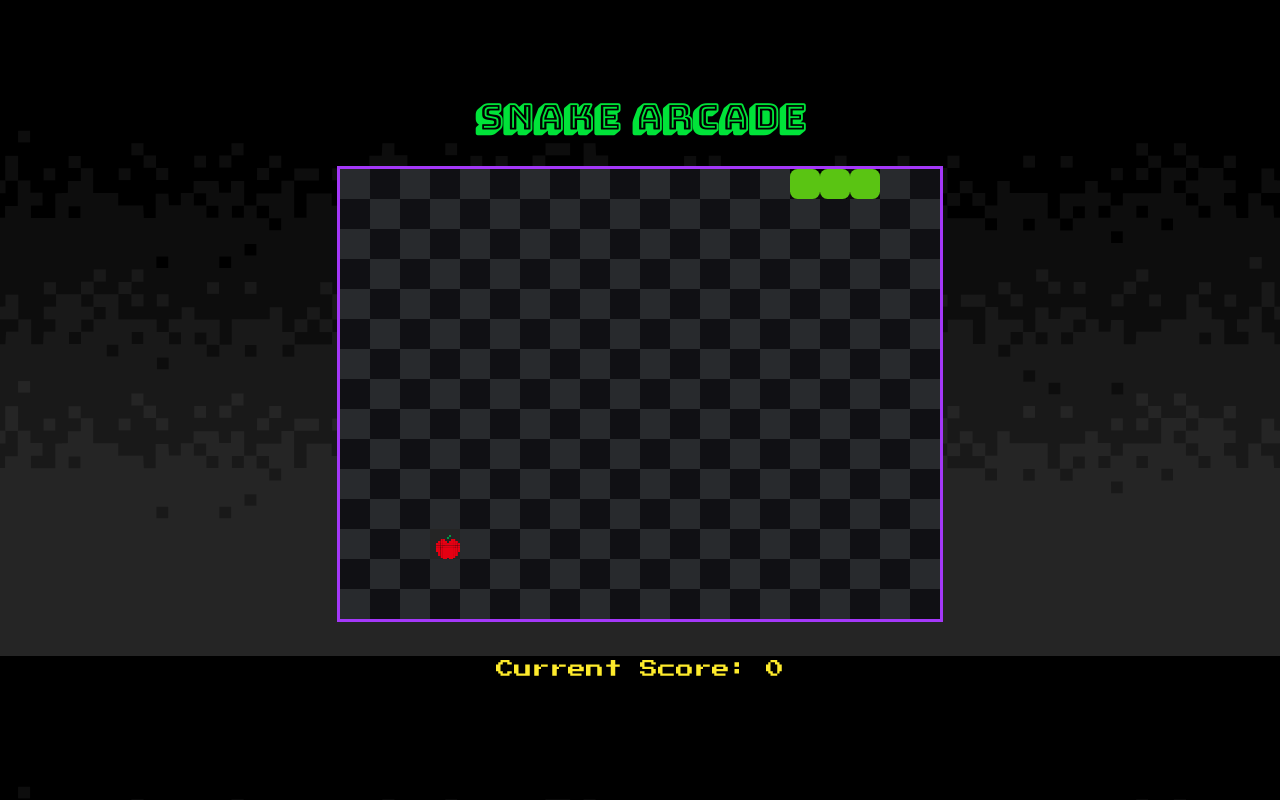
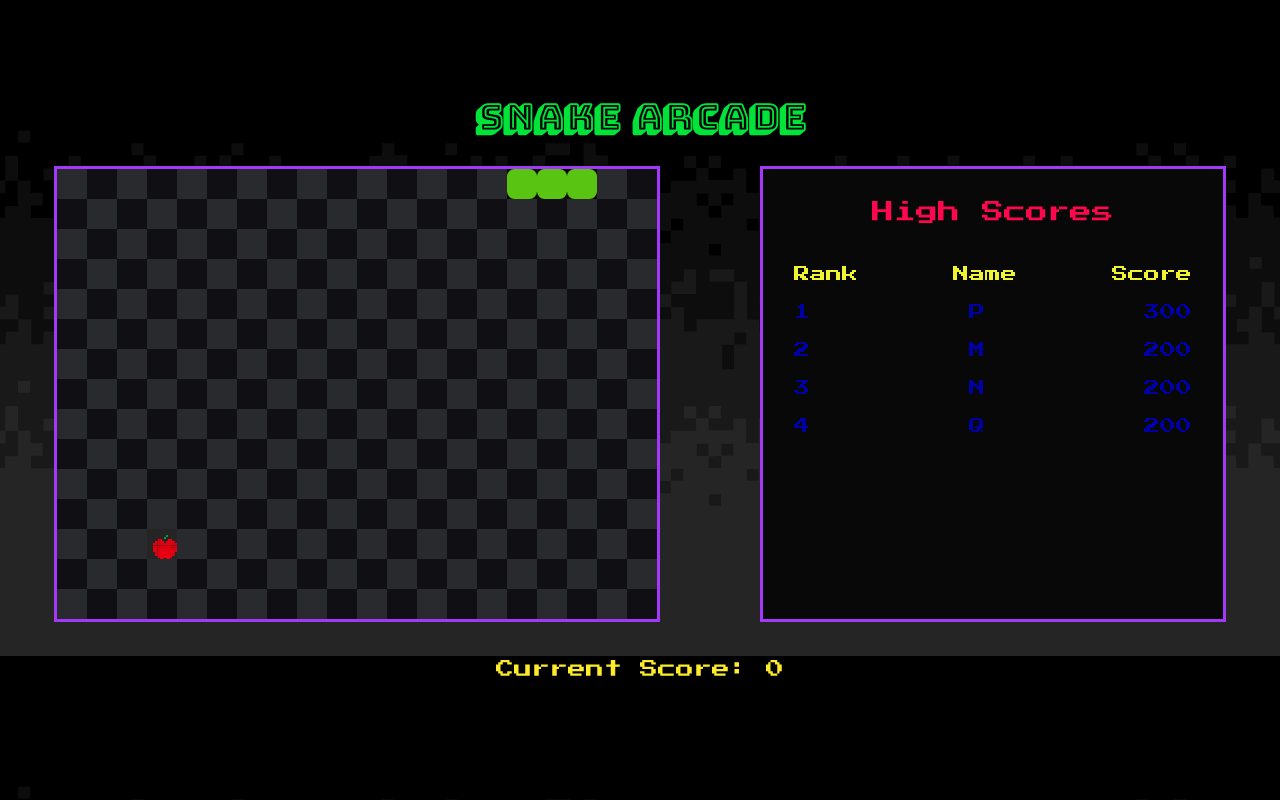
Before and after one commit to mgandeva/Snake, an Angular app: page / in a window 1280 px wide. Built offline with nearby package versions, Linux system fonts and the light colour scheme.

Commit message:
highscores board

```diff
--- a/src/app/app.component.html
+++ b/src/app/app.component.html
@@ -6,11 +6,40 @@
   <div class="headline">
     <h1>Snake Arcade</h1>
   </div>
-  <div class="cells">
-    <div *ngFor="let column of columns">
-      <div *ngFor="let row of rows">
-        <div class="cell" [ngClass]="getGridCellClass(row, column)"></div>
+  <div class="screens">
+    <div class="cells">
+      <div *ngFor="let column of columns">
+        <div *ngFor="let row of rows">
+          <div class="cell" [ngClass]="getGridCellClass(row, column)"></div>
+        </div>
       </div>
+    </div>
+    <div class="scoreboard">
+      <div class="high-scores">
+        <p>High Scores</p>
+      </div>
+      <table>
+        <thead>
+          <tr class="trhead">
+            <td>Rank</td>
+            <td>Name</td>
+            <td>Score</td>
+          </tr>
+        </thead>
+        <tbody>
+          <tr
+            class="trbody"
+            *ngFor="
+              let score of highscores.getHighscores();
+              let indexOfelement = index
+            "
+          >
+            <td>{{ indexOfelement + 1 }}</td>
+            <td>{{ score.name }}</td>
+            <td>{{ score.score }}</td>
+          </tr>
+        </tbody>
+      </table>
     </div>
   </div>
   <div class="scores">
--- a/src/app/app.component.scss
+++ b/src/app/app.component.scss
@@ -57,3 +57,63 @@
   font-size: large;
   color: #feeb2c;
 }
+
+.screens {
+  display: flex;
+  gap: 100px;
+}
+
+.scoreboard {
+  background-color: rgb(8, 8, 8);
+  box-sizing: border-box;
+  border: solid var(--electric-purple) 3px;
+  padding: 10px 30px;
+}
+
+.high-scores {
+  display: flex;
+  justify-content: center;
+}
+
+.high-scores p {
+  font-size: 22px;
+  color: var(--light-red);
+  font-family: "Press Start 2P", cursive;
+}
+
+table {
+  width: 400px;
+  border-spacing: 0 20px;
+  border-spacing: 0 20;
+}
+
+thead {
+  display: flex;
+  width: 100%;
+}
+
+.trhead td {
+  color: var(--yellow);
+}
+
+.trhead {
+  display: flex;
+  font-family: "Press Start 2P", cursive;
+  width: 100%;
+  gap: 20px;
+  justify-content: space-between;
+}
+
+.trbody {
+  display: flex;
+  color: #0000a2;
+  font-family: "Press Start 2P";
+  margin-top: 20px;
+  justify-content: space-between;
+}
+
+tbody {
+  display: flex;
+  flex-direction: column;
+  width: 100%;
+}
--- a/src/app/app.component.ts
+++ b/src/app/app.component.ts
@@ -4,11 +4,13 @@ import { Snake } from './models/snake.model';
 import {
   GRID_COLUMNS,
   GRID_ROWS,
+  HIGHSCORE_LIST_LENGTH,
   STEP_TIME,
 } from './constants/game-settings.constants';
 import { SnakeService } from './services/snake.service';
 import { getDirection } from './utilities/direction.utility';
 import { Grid } from './models/grid.model';
+import { Highscore } from './models/highscore.model';
 
 @Component({
   selector: 'snake-app',
@@ -19,14 +21,21 @@ export class AppComponent implements OnInit {
   private grid: Grid = new Grid(GRID_ROWS, GRID_COLUMNS);
   private snake: Snake = new Snake(this.grid);
   private food: Food = new Food(this.grid);
+  gameOver: boolean = false;
+  score = 0;
+  highscores: Highscore = new Highscore();
 
   rows: number[] = [...Array(GRID_ROWS).keys()];
   columns: number[] = [...Array(GRID_COLUMNS).keys()];
-  score = 0;
 
   constructor(private snakeService: SnakeService) {}
 
   ngOnInit(): void {
+    this.highscores.addNewHighscore({ name: 'M', score: 200 });
+    this.highscores.addNewHighscore({ name: 'N', score: 200 });
+    this.highscores.addNewHighscore({ name: 'P', score: 300 });
+    this.highscores.addNewHighscore({ name: 'Q', score: 200 });
+
     const runTime = () => {
       setTimeout(() => {
         this.snake.move();
--- a/src/app/constants/game-settings.constants.ts
+++ b/src/app/constants/game-settings.constants.ts
@@ -3,3 +3,5 @@ export const GRID_ROWS = 15;
 export const GRID_COLUMNS = 20;
 
 export const STEP_TIME = 100;
+
+export const HIGHSCORE_LIST_LENGTH = 10;
--- /dev/null
+++ b/src/app/models/highscore.model.ts
@@ -0,0 +1,30 @@
+import { HIGHSCORE_LIST_LENGTH } from '../constants/game-settings.constants';
+
+interface HighscoreProps {
+  name: string;
+  score: number;
+}
+
+export class Highscore {
+  private highscores: HighscoreProps[];
+
+  constructor() {
+    this.highscores = new Array<HighscoreProps>();
+  }
+
+  isHighscore(highscore: number) {
+    return highscore > this.highscores[HIGHSCORE_LIST_LENGTH - 1].score;
+  }
+
+  addNewHighscore(highscore: HighscoreProps) {
+    this.highscores.push(highscore);
+    this.highscores.sort((first, second) => second.score - first.score);
+    if (this.highscores.length > HIGHSCORE_LIST_LENGTH) {
+      this.highscores.pop();
+    }
+  }
+
+  getHighscores() {
+    return this.highscores;
+  }
+}
--- a/src/styles.scss
+++ b/src/styles.scss
@@ -7,8 +7,14 @@
   --light-green: #5ac413;
   --electric-green: #00e339;
 
+  // red colors
+  --light-red: #ff074e;
+
   // purple colors
   --electric-purple: #a438f9;
+
+  // yellow colors
+  --yellow: #f0f32f;
 }
 
 body {
```
